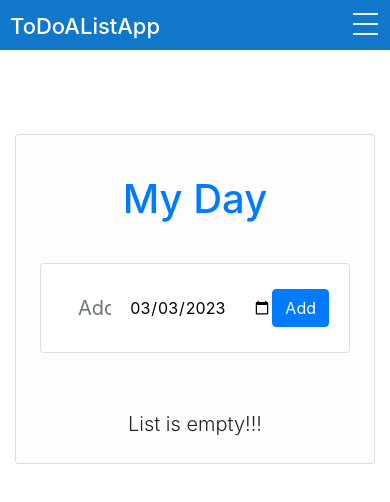
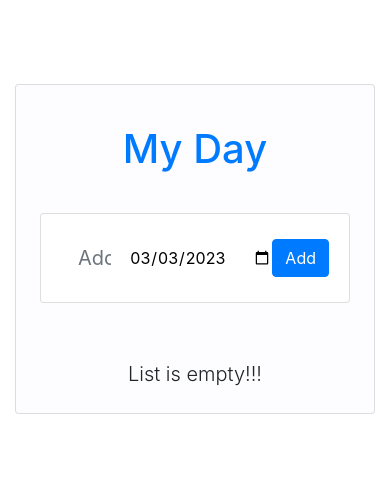
Before and after one commit to Iryna9992004/To-Do-List, a website: page src/index.html in a window 390 px wide. Drawn offline with nearby package versions, Linux system fonts and the light colour scheme.

Commit message:
New commit

```diff
--- a/index.html
+++ b/src/index.html
@@ -1,6 +1,5 @@
 <!DOCTYPE html>
 <html lang="en">
-
 <head>
   <meta charset="UTF-8">
   <meta http-equiv="X-UA-Compatible" content="IE=edge">
@@ -12,33 +11,8 @@
     <link href='https://unpkg.com/boxicons@2.1.4/css/boxicons.min.css' rel='stylesheet'>
   <title>ToDoApp</title>
 </head>
+<body>
 
-<body>
-  <div class="nav">
-    <input type="checkbox" id="nav-check">
-    <div class="nav-header">
-      <div class="nav-title">
-        ToDoAListApp
-      </div>
-    </div>
-    <div class="nav-btn">
-      <label for="nav-check">
-        <span></span>
-        <span></span>
-        <span></span>
-      </label>
-    </div>
-
-    <div class="nav-links">
-      <ul>
-        <li><a href="#" target="_blank">My day</a></li>
-        <li><a href="#" target="_blank">Important</a></li>
-        <li><a href="#" target="_blank">Planned</a></li>
-        <li><a href="#" target="_blank">Tasks</a></li>
-        <li><a href="#" target="_blank">Completed</a></li>
-      </ul>
-    </div>
-  </div>
   <section class="vh-100">
     <div class="container" style="margin-top:10vh;">
       <div class="row d-flex align-items-center h-100">
--- a/script.js
+++ b/src/script.js
@@ -6,6 +6,7 @@ const addDate = document.querySelector('.add-date');
 let starType="";
 
 let myDayTasks = [];
+
 if(localStorage.getItem('myDayTasks')){
   myDayTasks=JSON.parse(localStorage.getItem('myDayTasks'));
 }
@@ -138,7 +139,6 @@ function completed(event) {
     task.done = !task.done;
      saveToLS();
   }
-
 }
 function important(event) {
  if(event.target.dataset.action==='important'){
--- /dev/null
+++ b/src/style.css
@@ -0,0 +1,17 @@
+#list1 .form-control {
+    border-color: transparent;
+  }
+  #list1 .form-control:focus {
+    box-shadow: none;
+  }
+  #list1 .select-input.form-control[readonly]:not([disabled]) {
+    background-color: #fbfbfb;
+  }
+
+.none{
+  display: none;
+}
+.completed{
+  text-decoration: line-through;
+  color:gray;
+}
--- a/style.css
+++ /dev/null
@@ -1,164 +0,0 @@
-#list1 .form-control {
-    border-color: transparent;
-  }
-  #list1 .form-control:focus {
-    box-shadow: none;
-  }
-  #list1 .select-input.form-control[readonly]:not([disabled]) {
-    background-color: #fbfbfb;
-  }
-  .nav-title,.my-day, ._blank, .task-text{
-    font-family: -apple-system,system-ui,"Segoe UI",Roboto,"Helvetica Neue",Ubuntu,sans-serif;
-  }
-
-* {
-  box-sizing: border-box;
-}
-
-body {
-  margin: 0px;
-  font-family: 'segoe ui';
-
-}
-
-.nav {
-  height: 50px;
-  width: 100%;
-  background-color: #1177ca;
-  position: relative;
-  z-index:1;
-}
-
-.nav > .nav-header {
-  display: inline;
-}
-
-.nav > .nav-header > .nav-title {
-  display: inline-block;
-  font-size: 22px;
-  color: #fff;
-  font-weight: 550;
-
-  padding: 10px 10px 10px 10px;
-}
-
-.nav > .nav-btn {
-  display: none;
-}
-
-.nav > .nav-links {
-  display: inline;
-  float: right;
-  font-size: 18px;
-}
-.nav > .nav-links > ul li a{
-  display: block;
-  padding: 0 8px;
-  color: #fff;
-  line-height: 40px;
-  font-size: 18px;
-  text-decoration: none;
-
-}
-.nav > .nav-links > ul{
-  padding: 0;
-  margin-top: 5px;
-  list-style: none;
-  position: relative;
-
-}
-.nav > .nav-links > ul li{
-  display: inline-block;
-  background-color: #1177ca;
-
-
-}
-.nav > .nav-links > ul li:hover{
-    background-color: #0b65af;
-    border-radius: 5px;
-}
-
-.nav > #nav-check {
-  display: none;
-}
-
-.nav .nav-links ul a.icon{
-margin-left: 80px;
-margin-right: 10px;
-}
-
-.nav .nav-links ul a i{
-  background-color: #fff;
-  border-radius: 50px;
-  padding: 7px;
-  margin-left: 5px;
-}
-
-
-@media (max-width:750px) {
-  .nav > .nav-btn {
-    display: inline-block;
-    position: absolute;
-    right: 0px;
-    top: 0px;
-  }
-  .nav > .nav-btn > label {
-    display: inline-block;
-    width: 50px;
-    height: 50px;
-    padding: 13px;
-  }
-  .nav > .nav-btn > label:hover,.nav  #nav-check:checked ~ .nav-btn > label {
-    background-color: rgba(0, 0, 0, 0.3);
-  }
-  .nav > .nav-btn > label > span {
-    display: block;
-    width: 25px;
-    height: 10px;
-    border-top: 2px solid #eee;
-  }
-  .nav > .nav-links {
-    position: absolute;
-    display: block;
-    width: 100%;
-    background-color: #333;
-    height: 0px;
-    transition: all 0.3s ease-in;
-    overflow-y: hidden;
-    top: 50px;
-    left: 0px;
-  }
-  .nav > .nav-links > ul li a {
-    display: block;
-    width: 100%;
-  }
-
-    .nav > .nav-links > ul li{
-      display: block;
-      margin-bottom: 20px;
-      padding: 0;
-      background-color: #333;
-
-    }
-    .nav > .nav-links > ul li a{
-        margin-left: 40%;
-    }
-    .nav .nav-links ul a.icon{
-      margin-left: 63%;
-    }
-
-  .nav > #nav-check:not(:checked) ~ .nav-links {
-    height: 0px;
-  }
-  .nav > #nav-check:checked ~ .nav-links {
-    height: calc(100vh - 50px);
-    overflow-y: auto;
-  }
-}
-.none{
-  display: none;
-}
-.completed{
-  text-decoration: line-through;
-  color:gray;
-}
```
Also changed, not shown: package.json (added, +15 -0 lines).
